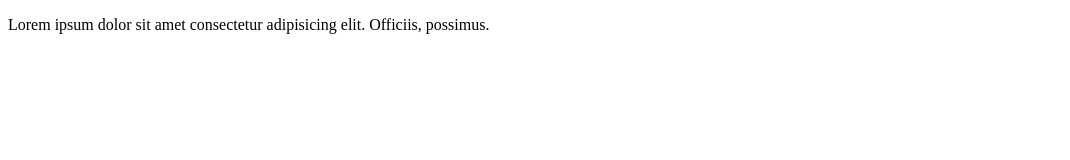
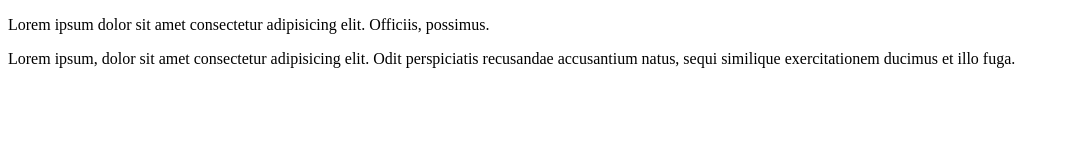
Before and after one commit to bjinh19/html-assignment1, a plain HTML site: page index.html in a window 1280 px wide. Shown: the whole page, without its empty margins (0-1070 px from the left). Drawn offline with Linux system fonts and the light colour scheme.

Commit message:
added p tag

```diff
--- a/index.html
+++ b/index.html
@@ -7,5 +7,6 @@
 </head>
 <body>
     <p>Lorem ipsum dolor sit amet consectetur adipisicing elit. Officiis, possimus.</p>
+    <p>Lorem ipsum, dolor sit amet consectetur adipisicing elit. Odit perspiciatis recusandae accusantium natus, sequi similique exercitationem ducimus et illo fuga.</p>
 </body>
 </html>
```
